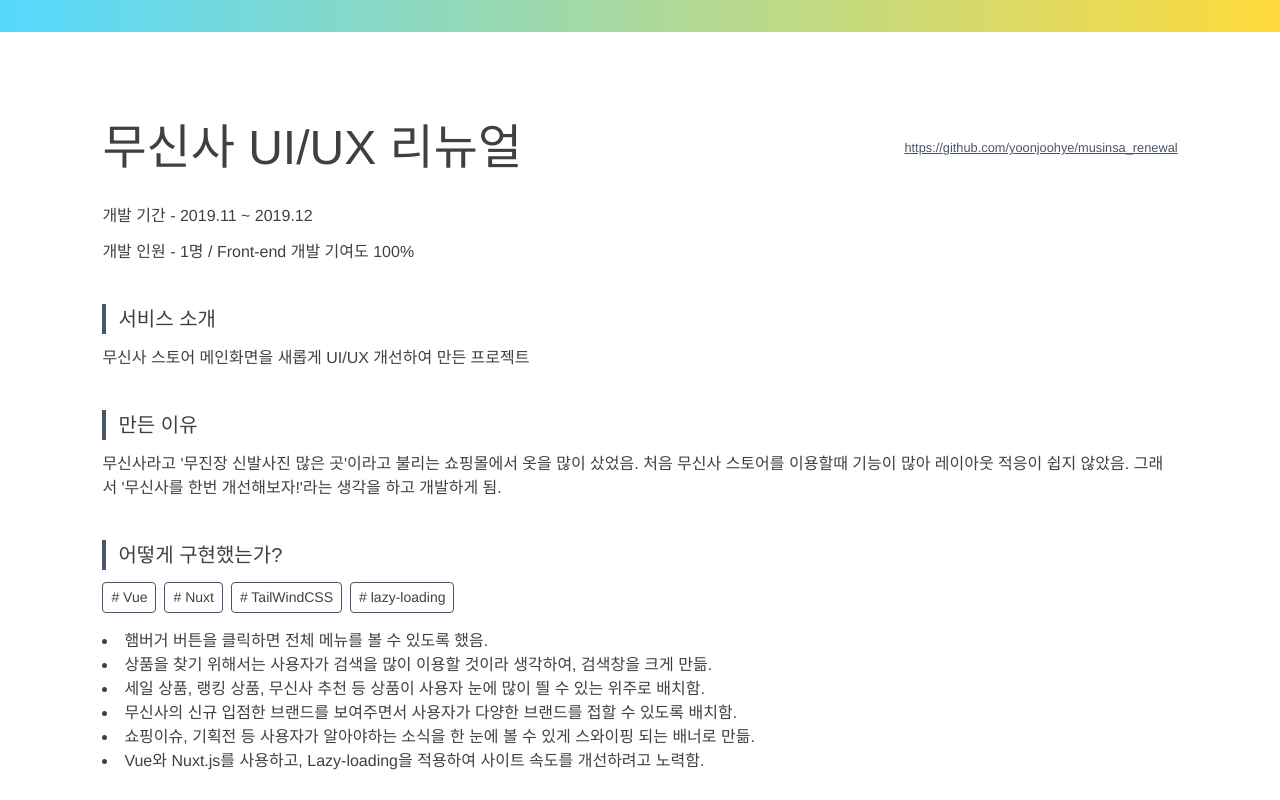
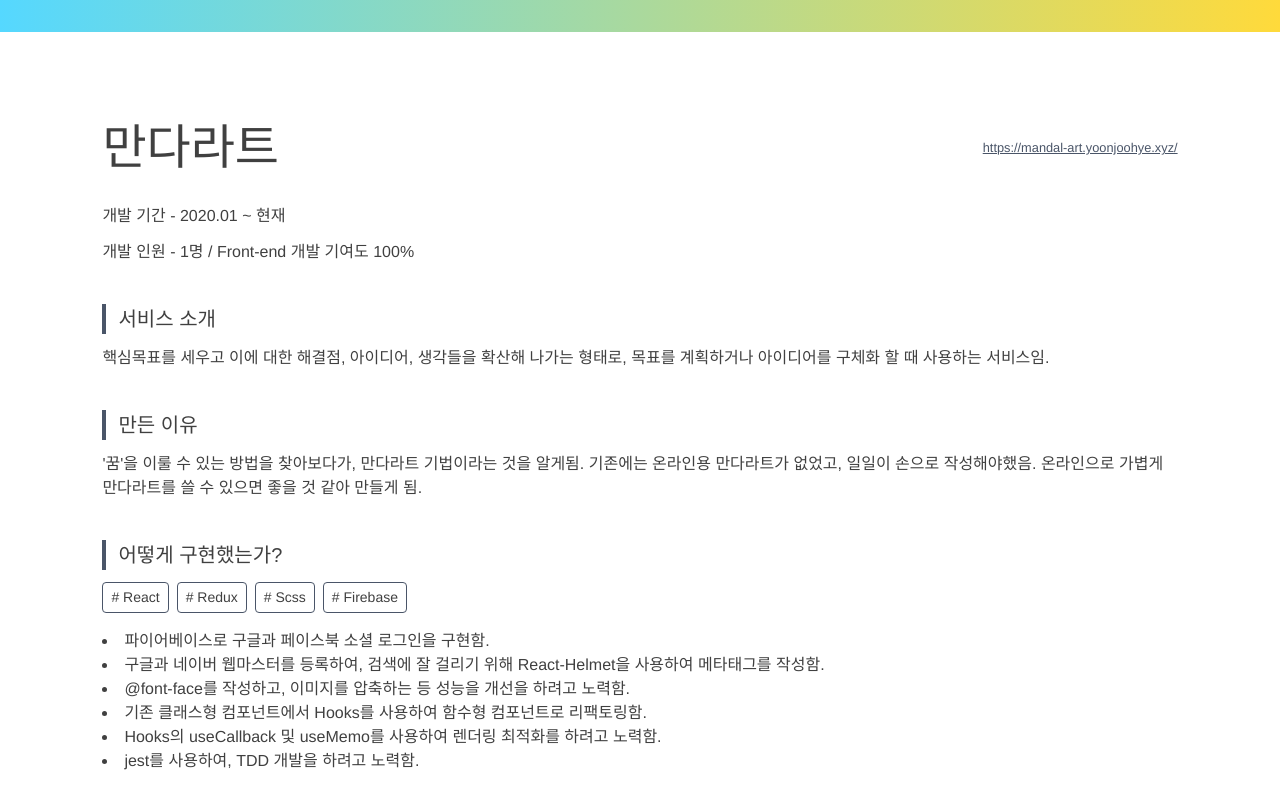
Before and after one commit to yoonjoohye/portfolio, a Vue app: page /detail/1 in a window 1280 px wide. Shown: the top 800 px of the page. Built offline with nearby package versions, Linux system fonts and the light colour scheme; a web font is replaced by a local one.

Commit message:
[fix] sharidea 추가

```diff
--- a/src/assets/db/db.json
+++ b/src/assets/db/db.json
@@ -45,6 +45,34 @@
   ],
   "portfolio": [
     {
+      "thumbnail": "sharidea.png",
+      "img": [
+        "sharidea1.png",
+        "sharidea2.png",
+        "sharidea3.png",
+        "sharidea4.png"
+      ],
+      "color": "#3181ce",
+      "title": "SHARIDEA",
+      "content": "브레인 스토밍 기법을 기반으로 아이디어를 자유롭게 작성할 수 있는 사이트임.",
+      "devReason": "토이 프로젝트를 정할 때마다 아이디어가 생각이 나지 않아서, 자유롭게 작성할 수 있는 아이디어 사이트를 개발하게 됨.",
+      "devStory": [
+        "Apollo-Client를 추가하여 GraphQL을 사용함.",
+        "유저타입을 관리자와 일반유저로 분리하여 구현함."
+      ],
+      "devReview": "Sapper에 대한 문서가 너무 부족한 것 같음. 찾아보기가 쉽지 않았음.",
+      "skill": [
+        "Svelte",
+        "Sapper",
+        "TailwindCSS",
+        "GraphQL",
+        "Apollo-Client"
+      ],
+      "url": "https://github.com/yoonjoohye/sharidea",
+      "team": "2",
+      "date": "2020.03 ~ (진행중)"
+    },
+    {
       "thumbnail": "mandal.png",
       "img": [
         "mandal1.png",
@@ -59,10 +87,11 @@
       "devReason": "'꿈'을 이룰 수 있는 방법을 찾아보다가, 만다라트 기법이라는 것을 알게됨. 기존에는 온라인용 만다라트가 없었고, 일일이 손으로 작성해야했음. 온라인으로 가볍게 만다라트를 쓸 수 있으면 좋을 것 같아 만들게 됨.",
       "devStory": [
         "파이어베이스로 구글과 페이스북 소셜 로그인을 구현함.",
-        "구글 서치콘솔을 이용하면서, SEO 최적화를 하려고 노력함.",
-        "AOS 라이브러리를 사용해 사용자들의 시각을 끌 수 있도록 유도함.",
-        "레이아웃 CSS로 Flexbox, Grid를 사용함.",
-        "모달창을 만들어 로그인을 유도하거나 유효성 검사를 정비함."
+        "구글과 네이버 웹마스터를 등록하여, 검색에 잘 걸리기 위해 React-Helmet을 사용하여 메타태그를 작성함.",
+        "@font-face를 작성하고, 이미지를 압축하는 등 성능을 개선을 하려고 노력함.",
+        "기존 클래스형 컴포넌트에서 Hooks를 사용하여 함수형 컴포넌트로 리팩토링함.",
+        "Hooks의 useCallback 및 useMemo를 사용하여 렌더링 최적화를 하려고 노력함.",
+        "jest를 사용하여, TDD 개발을 하려고 노력함."
       ],
       "devReview": "실제로 사용하는 유저가 있고, 글자수 제한을 풀어달라는 피드백을 받기도 했음. 또한 개선할 점들을 스스로 고민하면서, SMART 기법 기획을 계획하게 됐음.",
       "skill": [
@@ -128,13 +157,12 @@
       "content": "구직 데이터를 입력하면 참가기업의 채용공고를 기반으로 인공지능(AI)으로 계산하여, 가장 적합도가 높은 참가기업의 채용정보를 추천해주는 서비스임.",
       "devReason": "취업 박람회에 참가한 기업 부스의 이동경로를 줄이고, 구직자와 맞는 채용정보를 찾아주기 위해 개발하게 됨.",
       "devStory": [
-        "유지보수를 위해 기능별로 컴포넌트를 재분리함.",
+        "유지보수를 위해 컴포넌트를 프로그레스바 및 제목을 기능별로 재 분리함.",
         "Less에서 Scss/TailwindCSS로 리팩토링함.",
-        "매칭 결과가 보기 불편하다는 피드백을 받고, 일치/불일치 여부를 문자열 표기를 하여, 매칭 결과를 한 눈에 볼 수 있도록 만듦.",
+        "매칭 결과가 보기 불편하다는 피드백을 받고, 일치/불일치 여부를 특수기호로 표기하여, 매칭 결과를 한 눈에 볼 수 있도록 만듦.",
         "전공 입력에 예시가 없어 데이터를 정리하기가 어려웠음. 자동완성을 추가하여, 통일된 데이터가 나오도록 유도함.",
-        "학력 정보에 고졸을 추가하여, 유저를 확대함.",
-        "이메일 정규식을 써서 유효성 검사를 적용함.",
-        "@media print를 사용해서 1장으로 출력될 수 있도록 CSS를 다듬었음."
+        "학력 정보에 고졸을 추가하여, 박람회에서 사용할 유저를 확대함.",
+        "정규식을 써서, 이메일 폼 태그의 유효성 검사를 적용함."
       ],
       "devReview": "",
       "report": [
@@ -167,7 +195,7 @@
       "devStory": [
         "promise에서 async/await으로 바꿔 에러 트랙킹을 쉽게할 수 있게 함.",
         "vue mixin을 사용하여 코드를 재사용하는 등 효율적으로 쓸 수 있게 함.",
-        "axios가 시작하는 시점과 끝나는 시점에 알려주는 interceptor 함수로 데이터 통신할 때마다 로딩함수를 적용시켜주는 mixin을 만들어 개발 생산성을 향상 시킴.",
+        "axios가 시작하는 시점과 끝나는 시점에 알려주는 interceptor 함수로 API 통신할 때마다 로딩함수를 적용시켜주는 mixin을 만들어 개발 생산성을 향상 시킴.",
         "ApexCharts.js를 사용하여 데이터 시각화를 함."
       ],
       "devReview": "",
@@ -217,7 +245,8 @@
       "content": "대학/기관에 코멘토 제휴 서비스를 홍보하기 위한 '멘토링', 'AI 자기소개서 분석기'의 홍보용 페이지임.",
       "devReason": "코멘토 제휴 서비스를 홍보겸, 회사에서 생각한 VP가 대학/기관이 원하는 VP인지 확인하기 위해 개발하게 됨.",
       "devStory": [
-        "각 브라우저마다 픽셀(px)을 계산하는 단위가 달라서, 브라우저마다 다른 값의 픽셀(px)을 주면서 크로스 브라우징을 진행함."
+        "각 브라우저마다 픽셀(px)을 계산하는 단위가 달라서, 브라우저마다 다른 값의 픽셀(px)을 주면서 크로스 브라우징을 진행함.",
+        "정규식을 사용하여, 폼 태그의 유효성 검사를 진행함."
       ],
       "devReview": "원래는 대학/기관 관계자에게 이메일로 보내면서 전환율 실험도 하기로 했었는데, 모두의 기억에서 잊혀짐.",
       "skill": [
@@ -245,9 +274,9 @@
       "devReason": "'실무경험을 하면 취업준비에 도움이 될 것이다.'라는 가설로 직무부트캠프를 개발하게 됨.",
       "devStory": [
         "최근 본 캠프 하단에 띄우기 등 하루에 4~5개씩 구글 옵티마이저로 A/B Test를 진행함.",
-        "애자일하게 메인화면, 디테일화면, 신청화면, 결제화면을 가장 중요한 화면단을 먼저 만들고, 추가로 리드멘토 모집화면, 마이페이지 신청내역화면, 이해도 테스트화면을 개발함.",
+        "Lean하게 메인화면, 디테일화면, 신청화면, 결제화면을 가장 중요한 화면단을 먼저 만들고, 추가로 리드멘토 모집화면, 마이페이지 신청내역화면, 이해도 테스트화면을 개발함.",
         "less의 mixin 기능을 활용하여, ellipsis를 구현함.",
-        "이해도 테스트 화면에서 v-scroll을 사용하여 자연스러운 스크롤 넘김을 구현함."
+        "이해도 테스트 화면에서 v-scroll을 사용하여, 테스트를 진행할 때 자동으로 아래로 스크롤이 되도록 구현함."
       ],
       "devReview": "옵티마이저나 앰플리튜드에 대해 실",
       "skill": [
@@ -280,7 +309,7 @@
         "AOS 라이브러리로 메인화면 애니메이션을 추가하여, 유저들의 시선을 끌 수 있게함.",
         "IE 크로스 브라우징을 위해 agent를 체크하여, 프로그레스바가 잘 작동하게 함.",
         "FileReader로 이미지 프리뷰를 구현함.",
-        "기업정보 등록 및 채용정보 등록 화면에서 한 스텝당 30개가 넘는 폼태그를 validator 함수를 만들어 유효성 검사를 쉽게 함."
+        "기업정보 등록 및 채용정보 등록 화면에서 한 스텝당 30개가 넘는 폼 태그를 validator 함수를 만들어 유효성 검사를 쉽게 함."
       ],
       "devReview": "기획서랑 디자인 시안 없이 레거시 파일과 사이트를 보면서 개발했는데 힘들었음. 하지만, 이를 계기로 뷰를 어느정도 작성할 수 있게됨.",
       "skill": [
--- a/src/components/Activity.vue
+++ b/src/components/Activity.vue
@@ -1,5 +1,5 @@
 <template>
-    <div class="relative cursor-pointer" @mouseover="onHover" @mouseout="onOut">
+    <div class="relative" @mouseover="onHover" @mouseout="onOut">
         <div class="flex justify-center items-center rounded-lg w-full h-68" :style="`background-color:${color};`">
             <img class="w-auto h-56 sm:h-40" :src="`https://d2ajlnsxcxj87x.cloudfront.net/portfolio/${thumbnail}`"
                  :alt="title"/>
```
